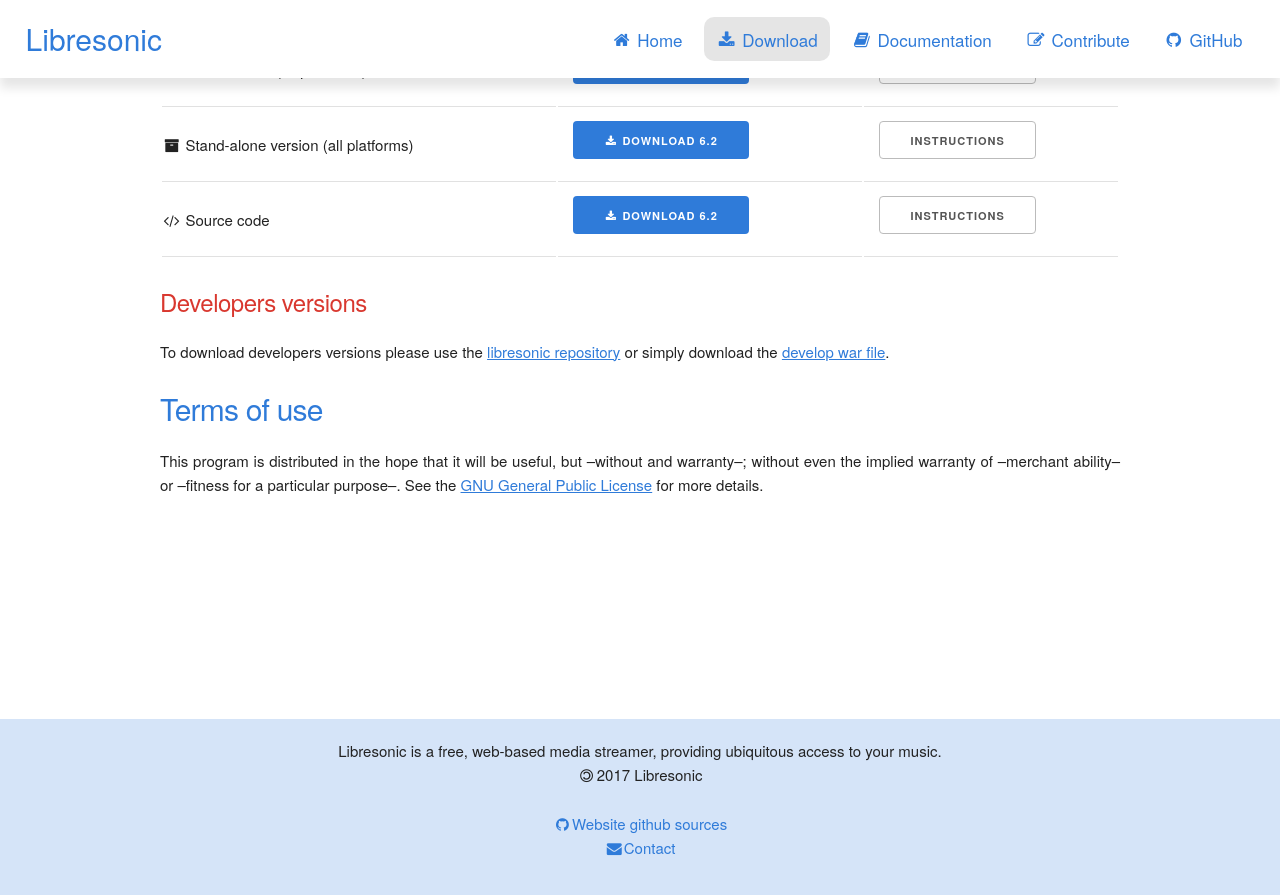
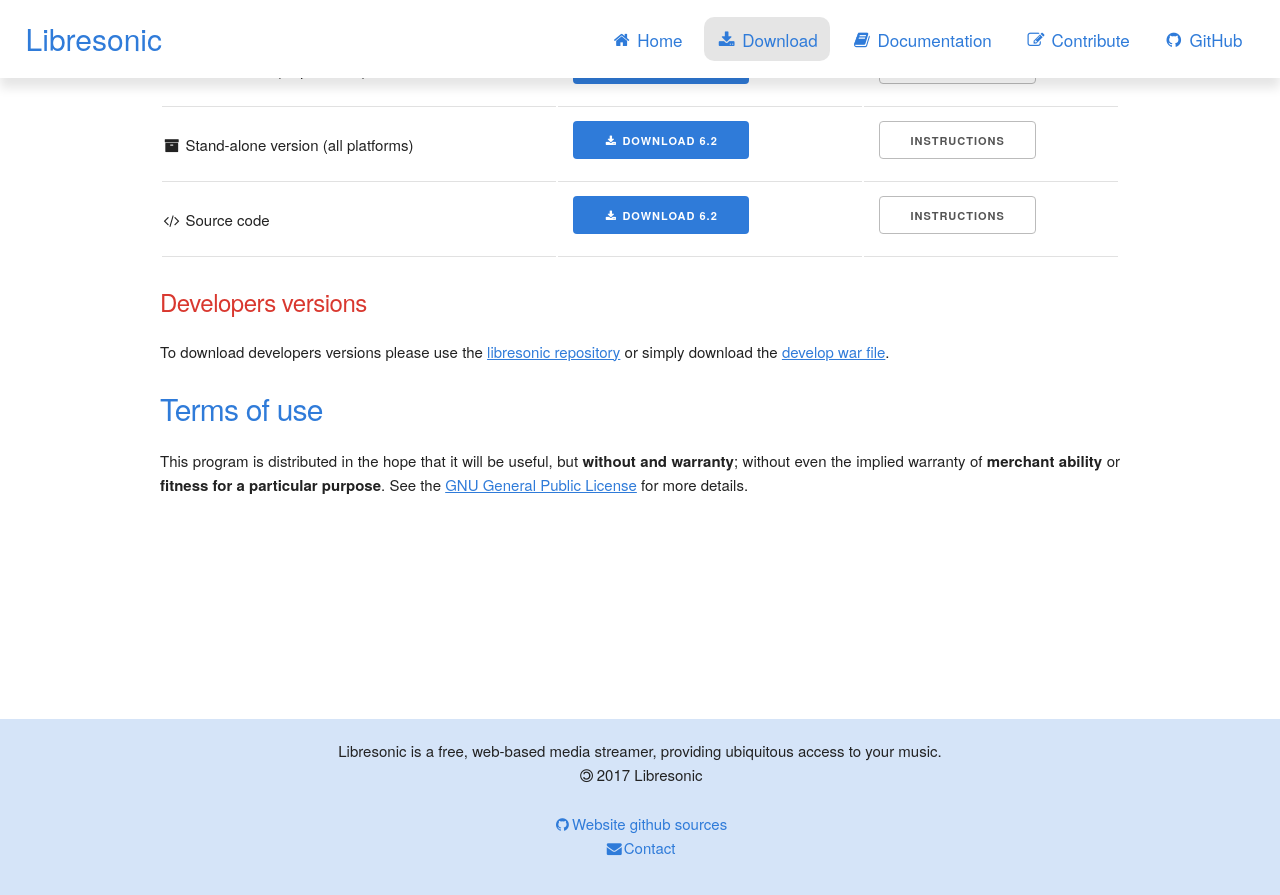
Before and after one commit to airsonic/airsonic.github.io, a Jekyll site: the page built from pages/download.md, in a window 1280 px wide and 900 px high, scrolled down 179 px. Shown: the top 895 px of the window. Built offline with Jekyll 4.4.1, drawn with Linux system fonts in a browser that asks for light colours.

Commit message:
Typo fix -- > **

```diff
--- a/pages/download.md
+++ b/pages/download.md
@@ -57,4 +57,4 @@ To download developers versions please use the [libresonic repository]({{ site.r
 
 #### Terms of use
 
-This program is distributed in the hope that it will be useful, but --without and warranty--; without even the implied warranty of --merchant ability-- or --fitness for a particular purpose--. See the [GNU General Public License](http://www.gnu.org/copyleft/gpl.html) for more details.
+This program is distributed in the hope that it will be useful, but **without and warranty**; without even the implied warranty of **merchant ability** or **fitness for a particular purpose**. See the [GNU General Public License](http://www.gnu.org/copyleft/gpl.html) for more details.
```
